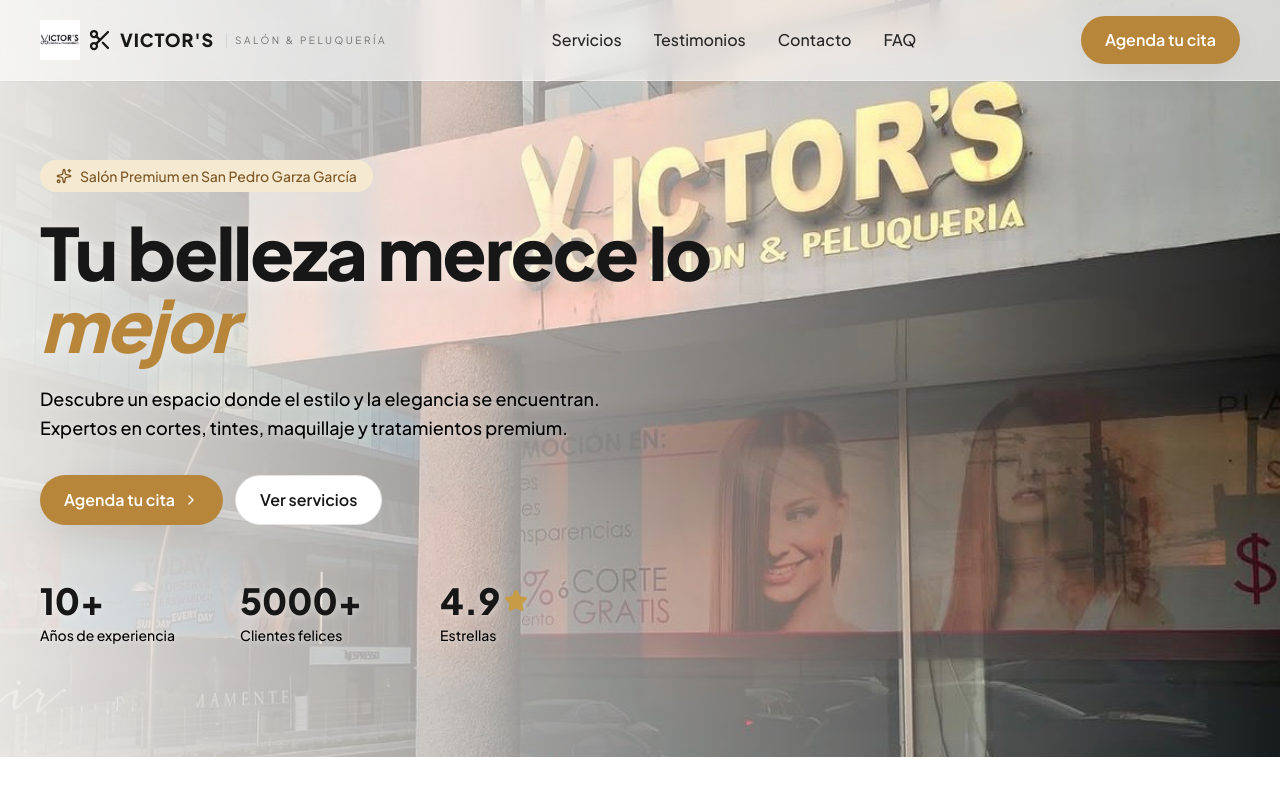
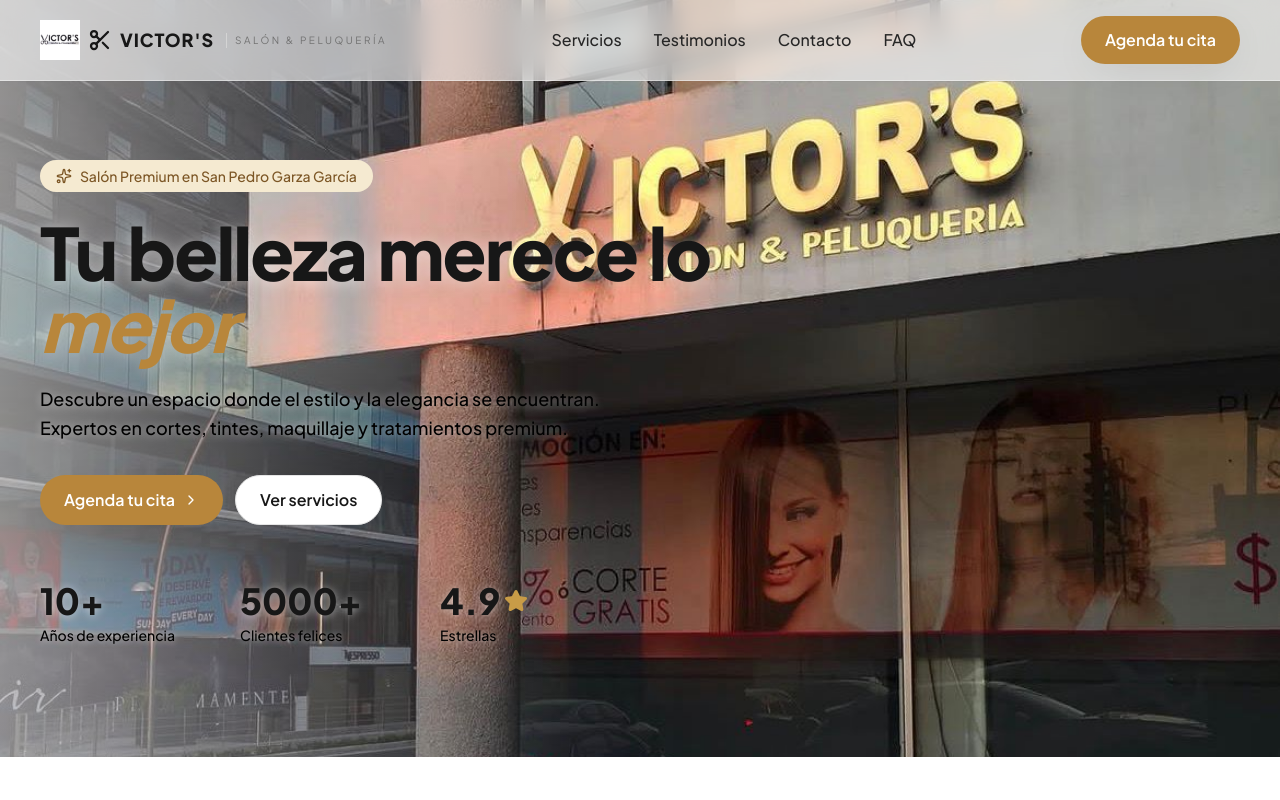
Before and after one commit to jesus03muraira/Claude, a React (Vite) app: page / in a window 1280 px wide. Shown: the top 800 px of the page. Built offline with nearby package versions, Linux system fonts and the light colour scheme.

Commit message:
Cut hero left cream overlay so the photo shows more of its real color
https://claude.ai/code/session_012JCGphzmWJTk3usy5rXEf4

```diff
--- a/src/components/Hero.jsx
+++ b/src/components/Hero.jsx
@@ -15,7 +15,7 @@ export default function Hero() {
           className="w-full h-full object-cover object-top"
         />
         {/* Narrow left cream fade just behind the text block; most of the photo stays untouched. */}
-        <div className="absolute inset-0 bg-gradient-to-r from-cream-50/90 from-0% via-cream-50/50 via-32% to-transparent to-58%" />
+        <div className="absolute inset-0 bg-gradient-to-r from-cream-50/55 from-0% via-cream-50/25 via-22% to-transparent to-45%" />
       </div>
 
       <div className="relative mx-auto max-w-7xl px-6 lg:px-10 pt-32 pb-20 lg:pt-40 lg:pb-28 w-full">
```
